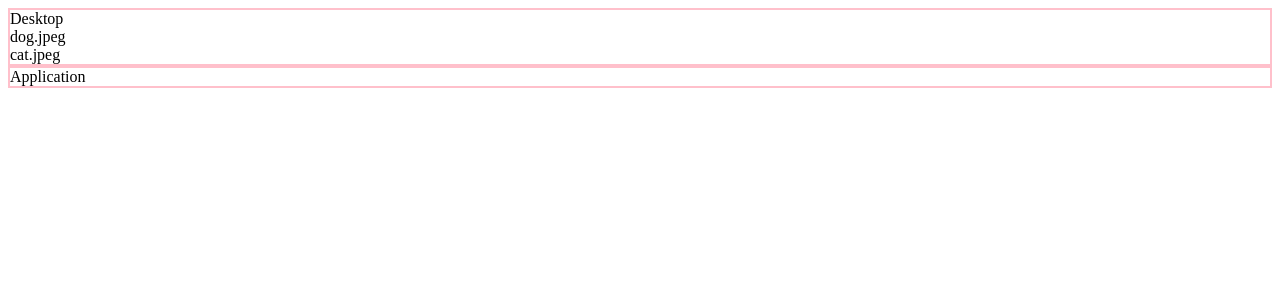
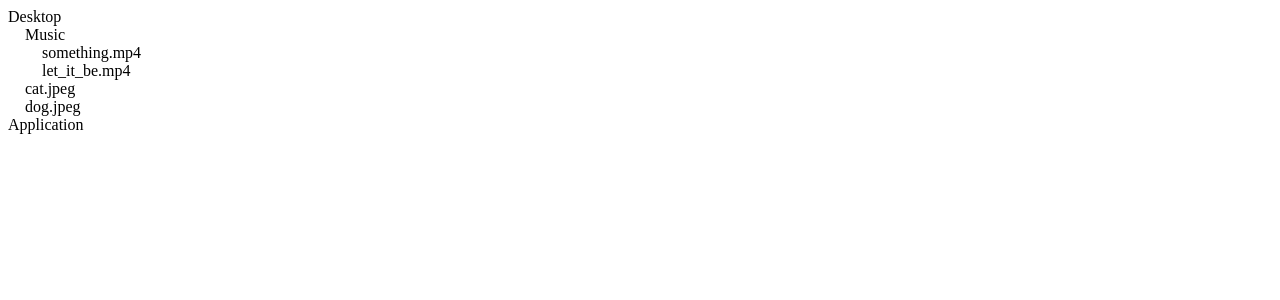
Before and after one commit to longpdev/file-tree-gadget, a React (Create React App) app: page / in a window 1280 px wide. Shown: the top 300 px of the page. Built offline with nearby package versions, Linux system fonts and the light colour scheme.

Commit message:
Adding music_folder

```diff
--- a/src/App.js
+++ b/src/App.js
@@ -1,26 +1,39 @@
 import React from 'react';
 
-function App() {
+const App = () => {
   return <div>
-    <Folder name="Desktop" >
+    <Folder name="Desktop">
+      <Folder name="Music">
+        <File name="something.mp4"></File>
+        <File name="let_it_be.mp4"></File>
+
+      </Folder>
+      <File name="cat.jpeg"></File>
       <File name="dog.jpeg"></File>
-      <File name="cat.jpeg"></File>
     </Folder>
-    <Folder name="Application" />
+    <Folder name="Application">
+
+    </Folder>
 
   </div>
 }
 
 const Folder = (props) => {
-  const borderStyle = { border: '2px solid pink' }
-  return <div style={borderStyle}>
+
+  return <div>
     {props.name}
-    {props.children}
-  </div>
+    <div style={{ marginLeft: '17px' }}>
+      {props.children}
+
+    </div>
+
+  </div >
+
 }
 
 const File = (props) => {
   return <div>{props.name}</div>
 }
 
+
 export default App;
```
